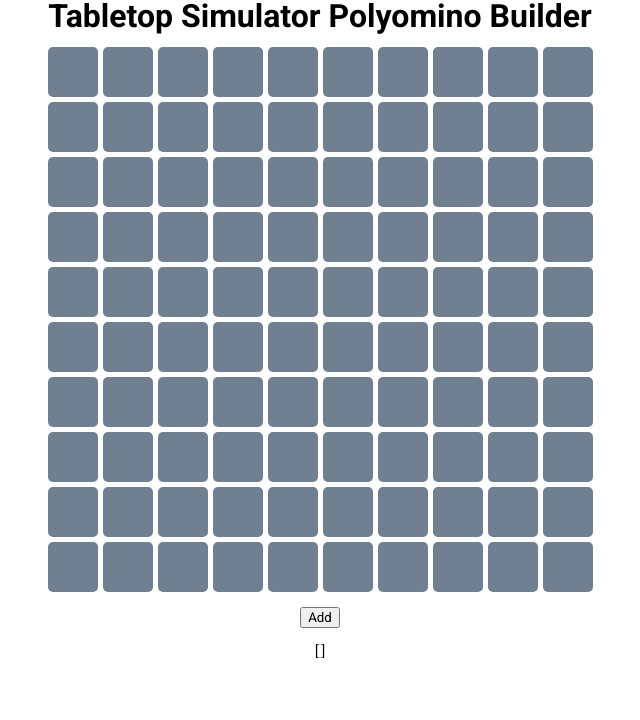
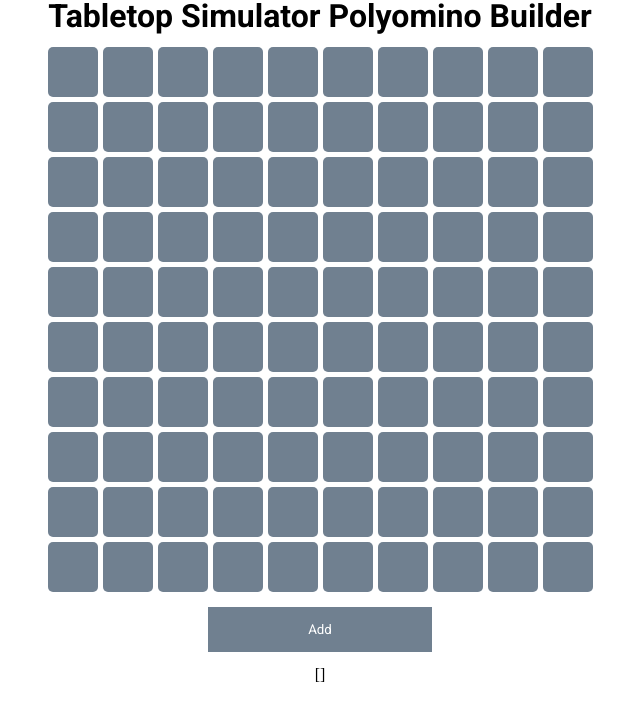
Before and after one commit to timinc-tts/polyomino-builder, a React (Vite) app: page / in a window 1280 px wide. Shown: the top 720 px of the page, without its empty margins (320-960 px from the left). Built offline with nearby package versions, Linux system fonts and the light colour scheme.

Commit message:
styled buttons

```diff
--- a/src/App.jsx
+++ b/src/App.jsx
@@ -1,8 +1,10 @@
 import { useCallback, useState } from "react";
 import Grid from "./components/Grid";
 import useBooleanGrid from "./hooks/useBooleanGrid";
+import { getTrueSubBoard } from "./util/board";
+
+import appStyle from "./App.module.css";
 import "./style.css";
-import { getTrueSubBoard } from "./util/board";
 
 function App() {
   const { cells, toggleCell, clearGrid } = useBooleanGrid(10, 10);
@@ -17,7 +19,9 @@
     <>
       <h1>Tabletop Simulator Polyomino Builder</h1>
       <Grid cells={cells} toggleCell={toggleCell} />
-      <button onClick={handleAdd}>Add</button>
+      <button onClick={handleAdd} className={appStyle.button}>
+        Add
+      </button>
       {JSON.stringify(polyominos)}
     </>
   );
--- /dev/null
+++ b/src/App.module.css
@@ -0,0 +1,3 @@
+.button {
+  padding: 15px 100px;
+}
--- a/src/components/Grid.jsx
+++ b/src/components/Grid.jsx
@@ -11,7 +11,7 @@
       {cells.map((row, y) => (
         <div key={`row-${y}`} className={gridStyle.row}>
           {row.map((cell, x) => (
-            <div
+            <button
               key={`cell-${x}-${y}`}
               onClick={() => toggleCell(x, y)}
               className={csx(
--- a/src/style.css
+++ b/src/style.css
@@ -34,4 +34,12 @@
 }
 
 button {
+  border: none;
+  background-color: slategray;
+  cursor: pointer;
+  color: white;
 }
+
+button:hover {
+  background-color: darkslategray;
+}
```
